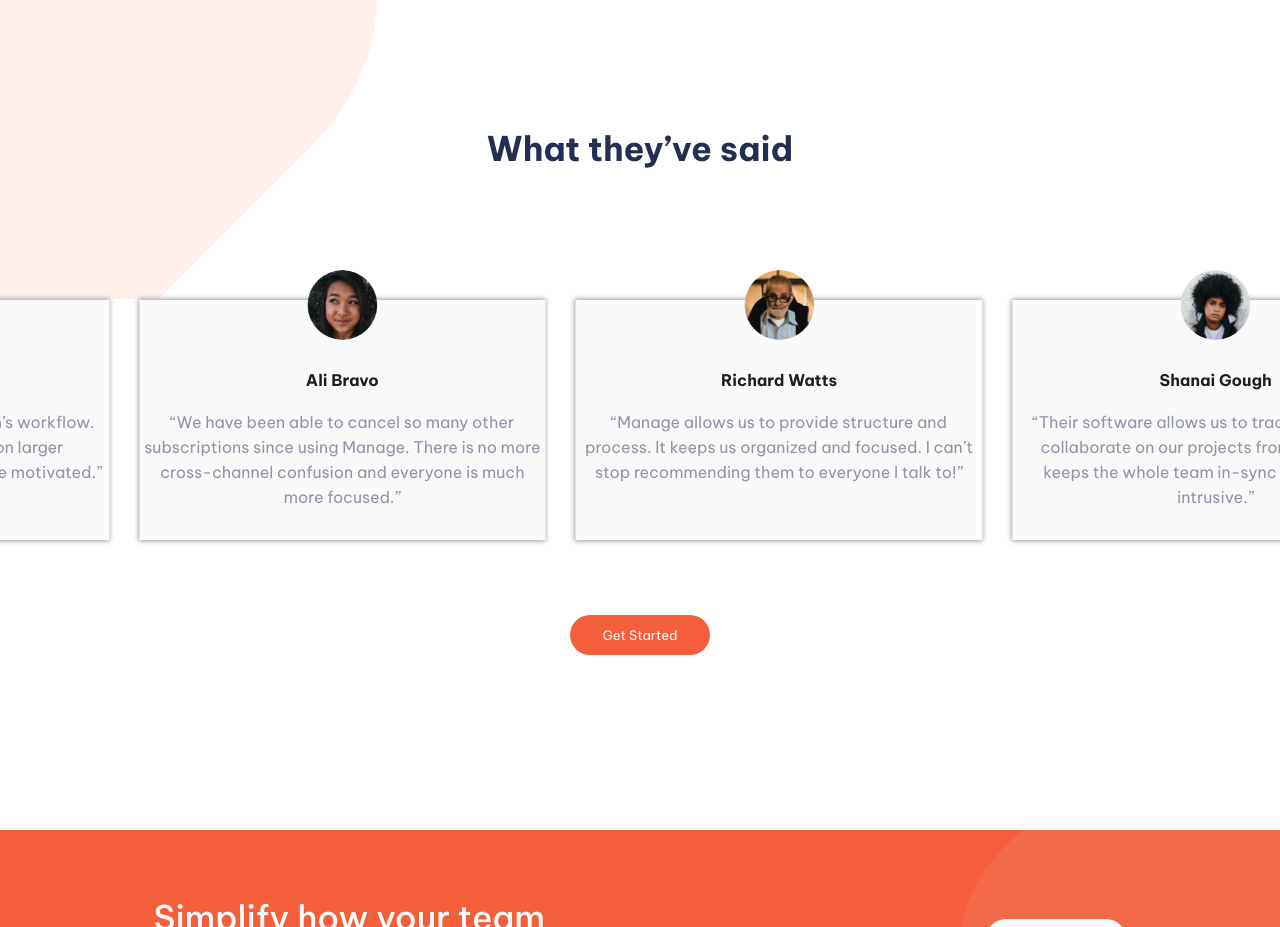
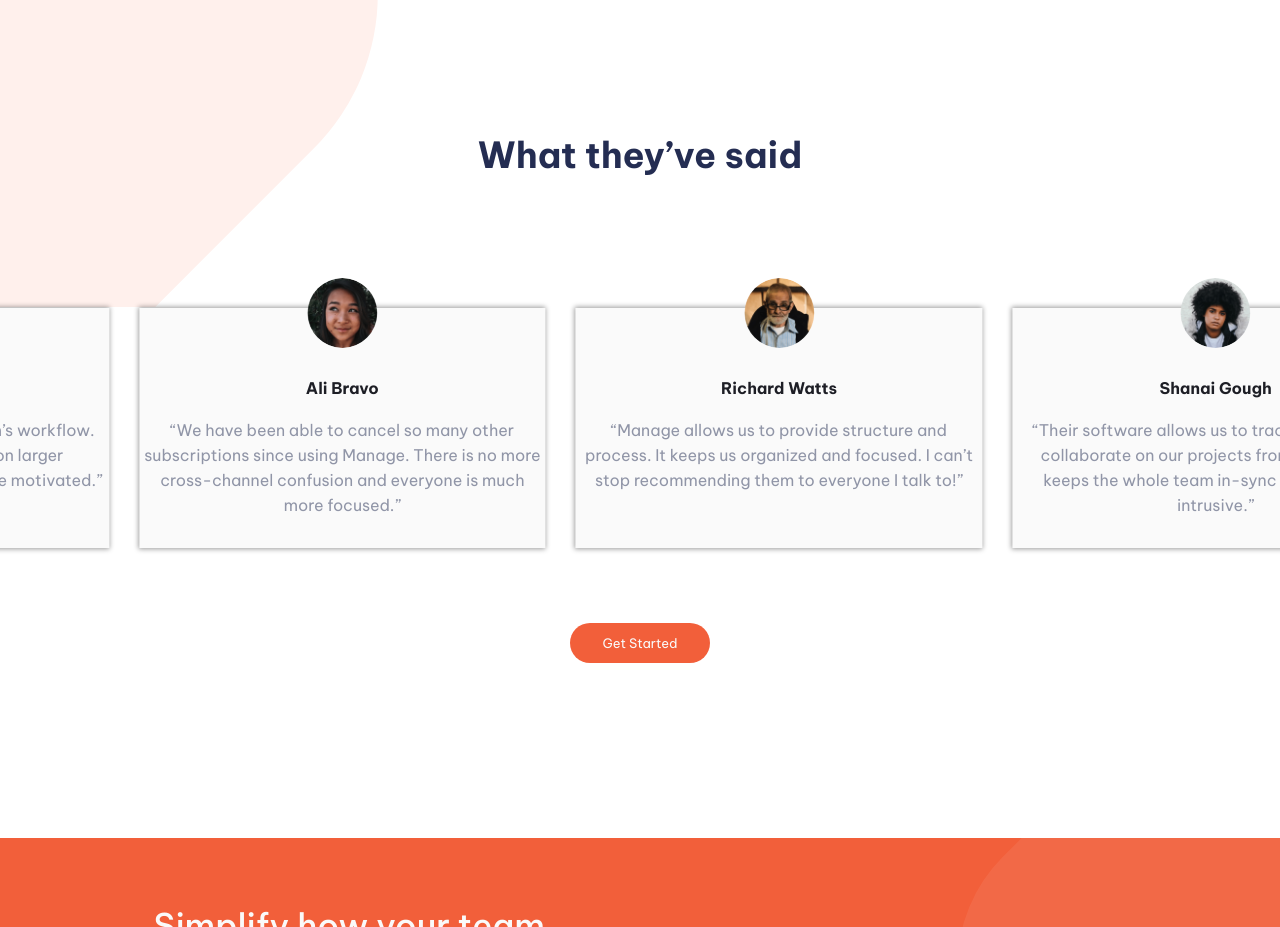
Before and after one commit to AydanKara/manage-landing-page-master, a plain HTML site: page index.html in a window 1280 px wide. Shown: the part 1434-2361 px from the top of the page. Drawn offline with nearby package versions, Linux system fonts and the light colour scheme.

Commit message:
Update style.css

```diff
--- a/style.css
+++ b/style.css
@@ -244,7 +244,7 @@ header {
 .testimonials {
     width: 100%;
     margin-bottom: 175px;
-    margin-top: 105px;
+    margin-top: 110px;
     position: relative;
 }
 
@@ -272,7 +272,7 @@ header {
 }
 
 .testimonials-container h2 {
-    font-size: 34px;
+    font-size: 36px;
     color: var(--Dark-Blue);
 }
 .owl-stage {
```
